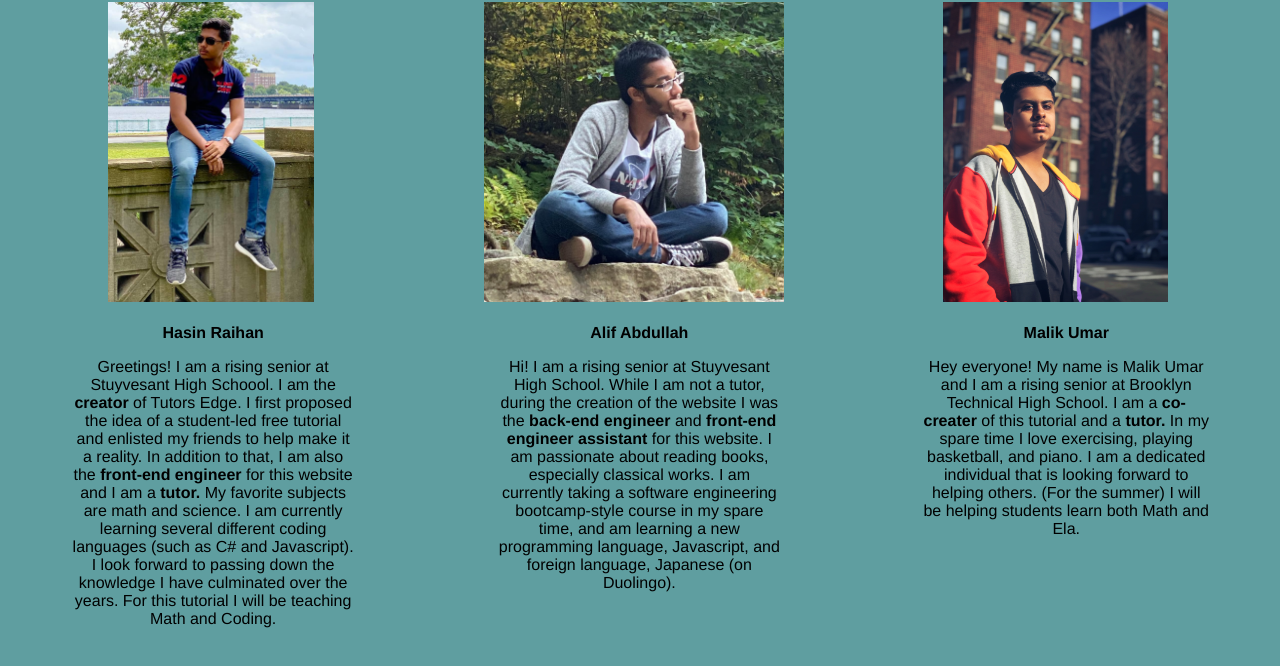
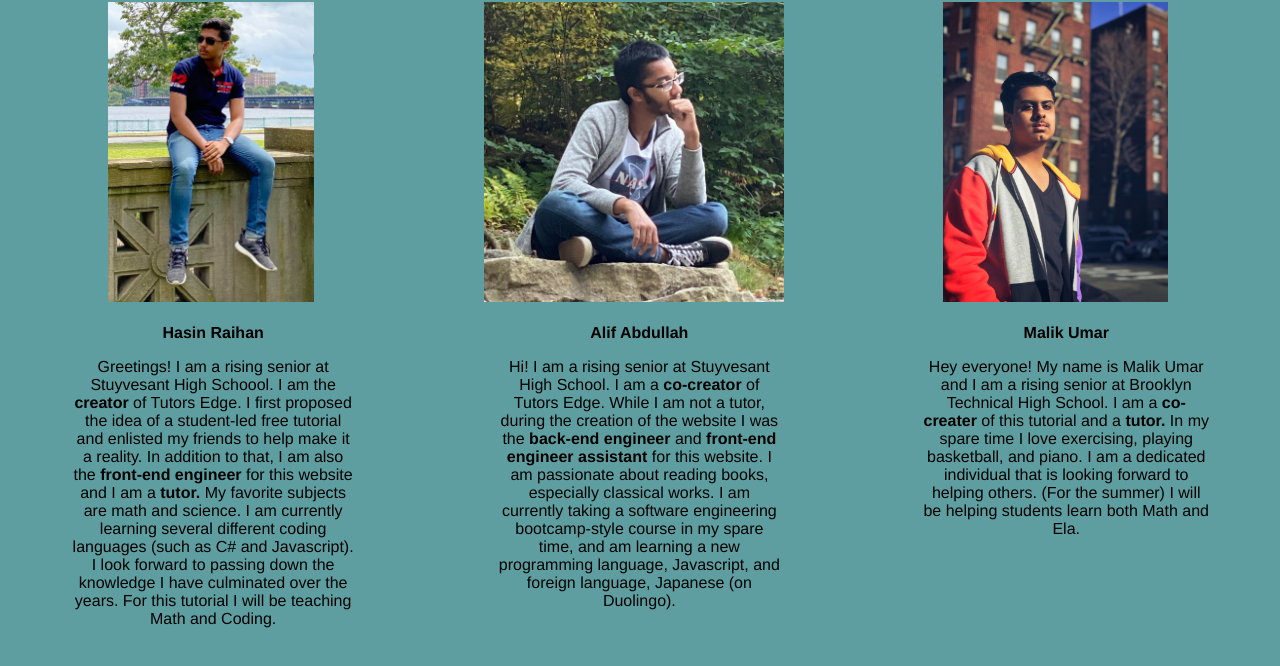
Before and after one commit to tutorsedge0/tutorsedge0.github.io, a plain HTML site: page about.html in a window 1280 px wide. Shown: the part 124-790 px from the top of the page. Drawn offline with Linux system fonts and the light colour scheme.

```diff
--- a/about.html
+++ b/about.html
@@ -70,7 +70,7 @@
             <div style="width: 33.3%; padding: 2px 70px 2px 70px; display: table-cell; background: cadetblue;">
               <p> <strong> Alif Abdullah </strong> </p>
     <!-- <img src = "person.jpeg" witdh=400 height=300 /> -->
-    <p> Hi! I am a rising senior at Stuyvesant High School. While I am not a tutor, during the creation of the website I was the <strong> back-end engineer </strong> and <strong> front-end engineer assistant </strong> for this website. I am passionate about reading books, especially classical works. I am currently taking a software engineering bootcamp-style course in my spare time, and am learning a new programming language, Javascript, and foreign language, Japanese (on Duolingo). </p>
+    <p> Hi! I am a rising senior at Stuyvesant High School. I am a <strong> co-creator </strong> of Tutors Edge. While I am not a tutor, during the creation of the website I was the <strong> back-end engineer </strong> and <strong> front-end engineer assistant </strong> for this website. I am passionate about reading books, especially classical works. I am currently taking a software engineering bootcamp-style course in my spare time, and am learning a new programming language, Javascript, and foreign language, Japanese (on Duolingo). </p>
               </div>
             <div style="display: table-cell; padding: 2px 70px 2px 70px;background: cadetblue;">
                 <p> <strong> Malik Umar </strong> </p>
```
